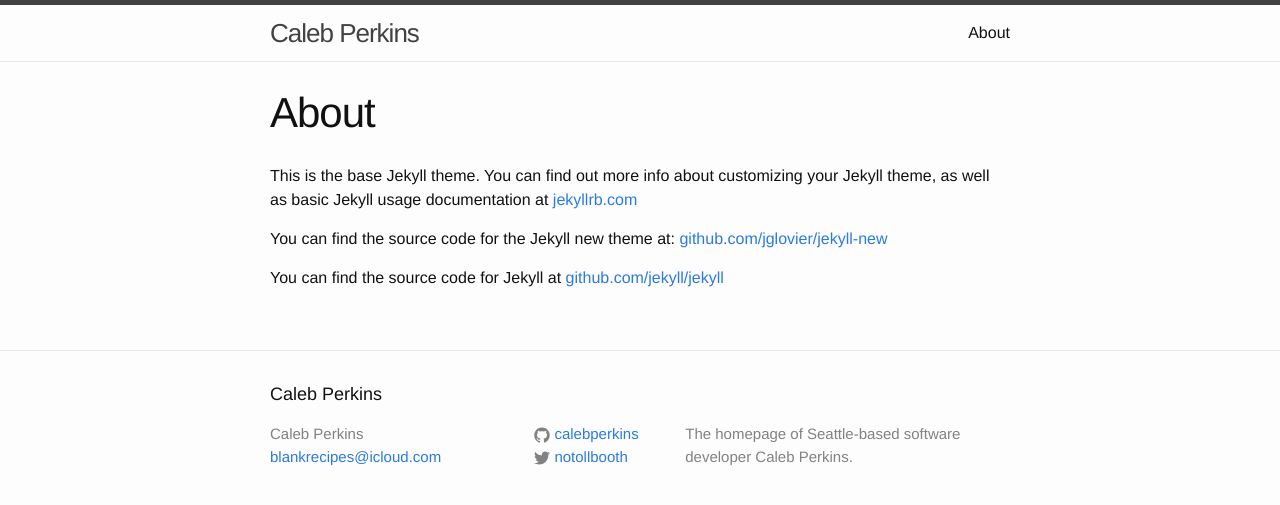
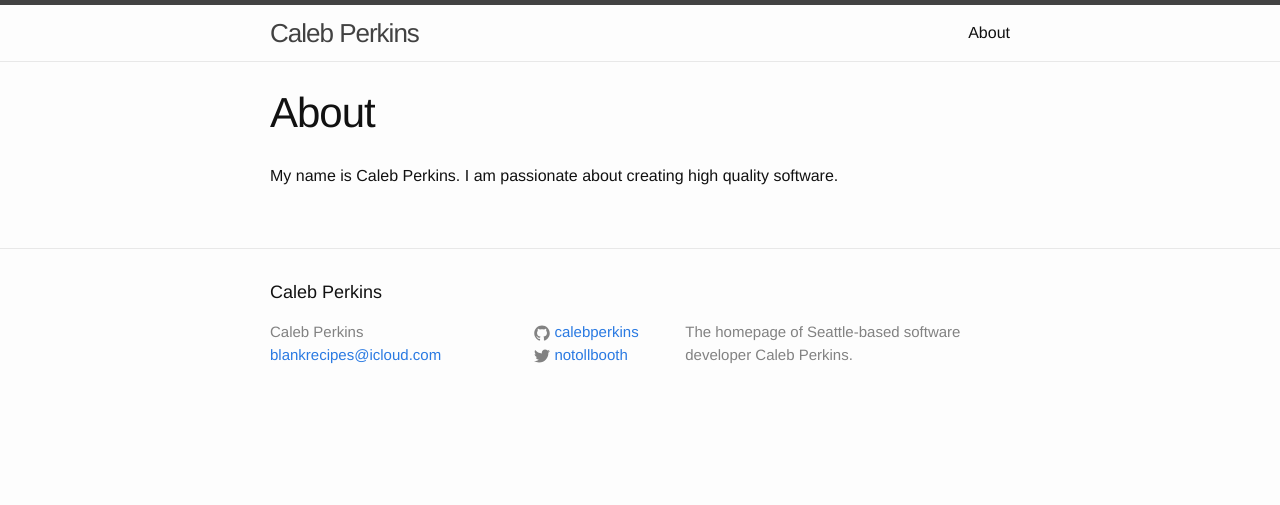
Before and after one commit to calebperkins/calebperkins.github.io, a Jekyll site: the page built from about.md, in a window 1280 px wide. Shown: the top 505 px of the page. Built offline with Jekyll 4.4.1, drawn with Linux system fonts in a browser that asks for light colours.

```diff
--- a/about.md
+++ b/about.md
@@ -4,8 +4,4 @@ title: About
 permalink: /about/
 ---
 
-This is the base Jekyll theme. You can find out more info about customizing your Jekyll theme, as well as basic Jekyll usage documentation at [jekyllrb.com](http://jekyllrb.com/)
-
-You can find the source code for the Jekyll new theme at: [github.com/jglovier/jekyll-new](https://github.com/jglovier/jekyll-new)
-
-You can find the source code for Jekyll at [github.com/jekyll/jekyll](https://github.com/jekyll/jekyll)
+My name is Caleb Perkins. I am passionate about creating high quality software.
--- a/index.html
+++ b/index.html
@@ -5,8 +5,11 @@ layout: default
 <div class="home">
 
   <h1 class="page-heading">Posts</h1>
+  {% if site.posts == empty %}
+  <p>Nothing yet...</p>
+  {% endif %}
+  <ul class="post-list">
 
-  <ul class="post-list">
     {% for post in site.posts %}
       <li>
         <span class="post-meta">{{ post.date | date: "%b %-d, %Y" }}</span>
```
Also changed, not shown: _posts/2014-11-02-welcome-to-jekyll.markdown (deleted, +0 -25 lines), _posts/2015-01-22-hello-world.md (added, +8 -0 lines).
